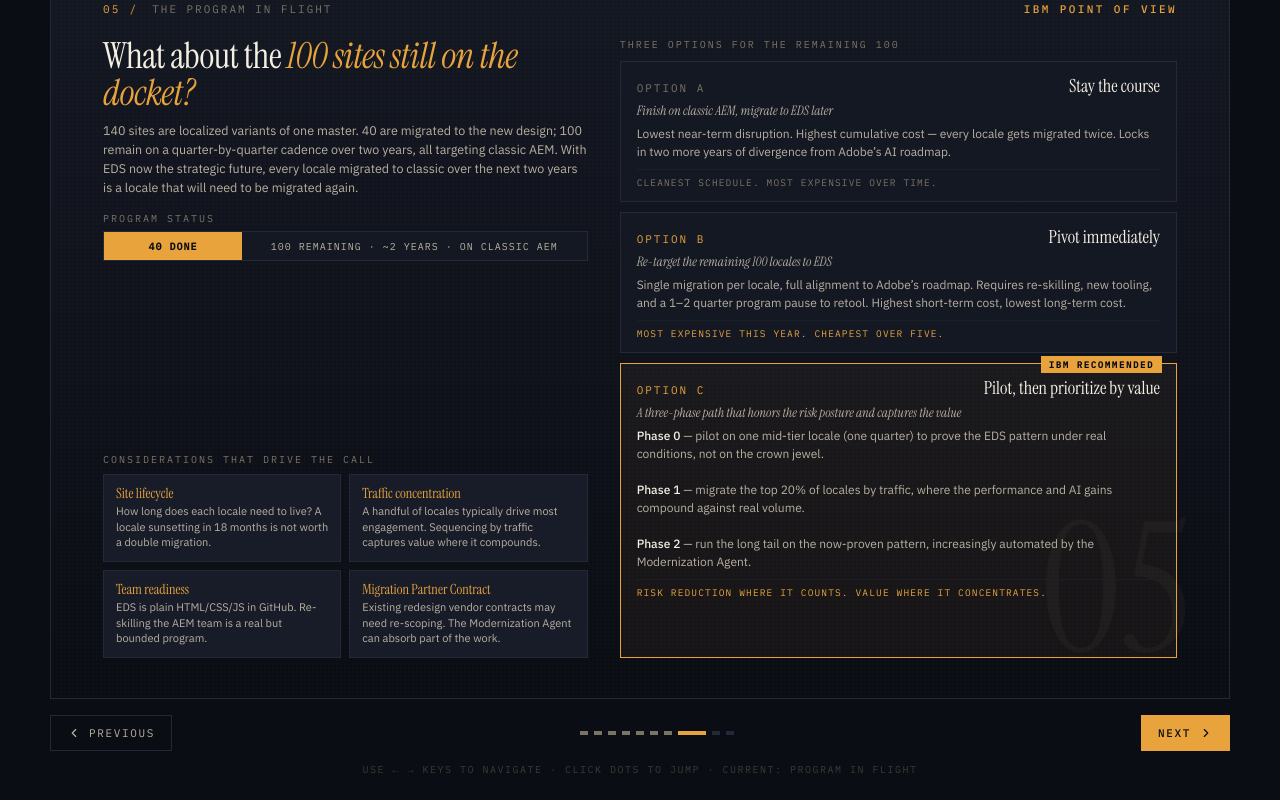
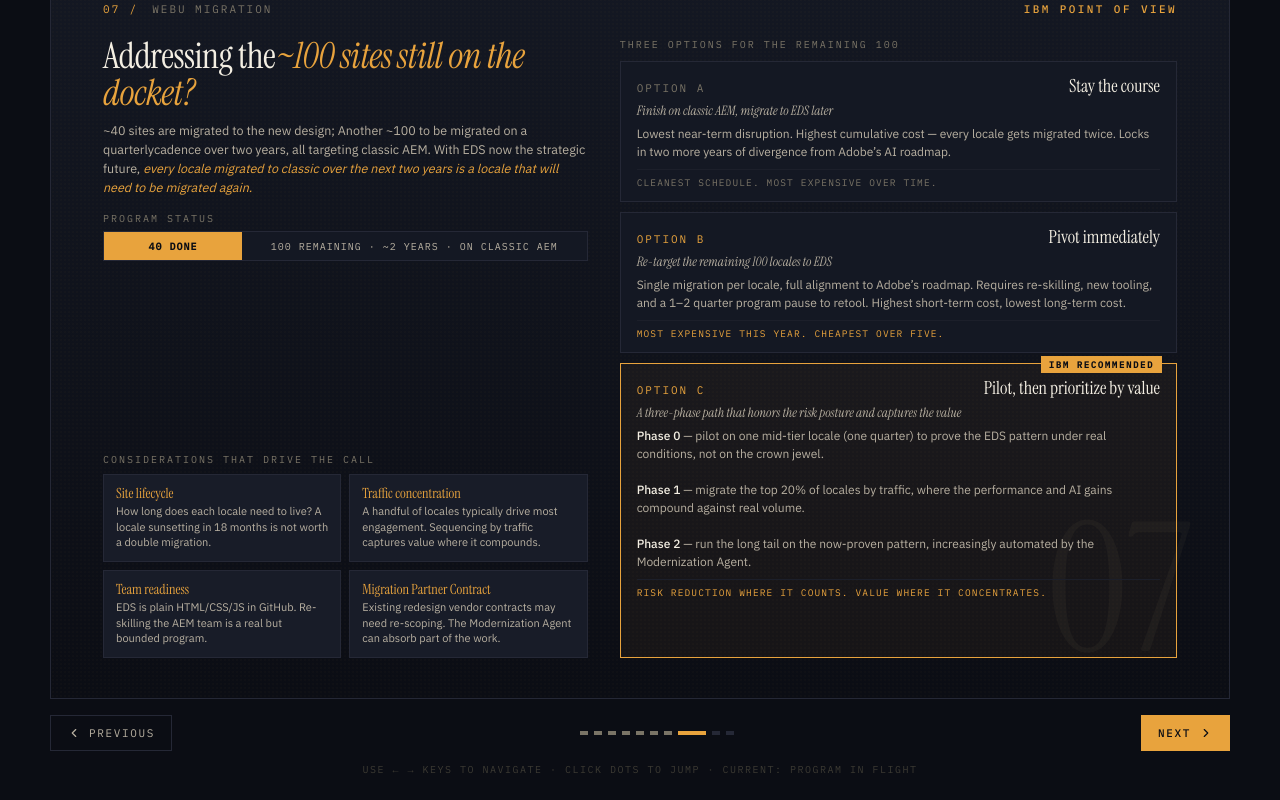
Before and after one commit to pradeepananth-cyber/eds-migration, a React (Vite) app: page / in a window 1280 px wide. Both pictures are taken after a click on the button 701 px from the left and 853 px from the top of the page. Shown: the part 121-921 px from the top of the page. Built offline with nearby package versions, Linux system fonts and the light colour scheme.

Commit message:
updated migration slide v2

```diff
--- a/src/App.jsx
+++ b/src/App.jsx
@@ -1260,7 +1260,7 @@
   ];
 
   return (
-    <SlideShell num="05" label="The program in flight" kicker="IBM Point of View">
+    <SlideShell num="07" label="WebU Migration" kicker="IBM Point of View">
       <div
         style={{
           display: 'grid',
@@ -1273,18 +1273,18 @@
         {/* LEFT COLUMN — situation, status, considerations grid */}
         <div style={{ display: 'flex', flexDirection: 'column', minHeight: 0 }}>
           <SlideTitle size={36}>
-            What about the{' '}
+            Addressing the
             <span style={{ fontStyle: 'italic', color: C.amber }}>
-              100 sites still on the docket?
+              ~100 sites still on the docket?
             </span>
           </SlideTitle>
 
           <div style={{ marginTop: 10 }}>
             <Body size={12.5} lh={1.5}>
-              140 sites are localized variants of one master. 40 are migrated to the new design;
-              100 remain on a quarter-by-quarter cadence over two years, all targeting classic AEM.
-              With EDS now the strategic future, every locale migrated to classic over the next two
-              years is a locale that will need to be migrated again.
+              ~40 sites are migrated to the new design;
+              Another ~100 to be migrated on a quarterlycadence over two years, all targeting classic AEM.
+              With EDS now the strategic future, <span style={{ fontStyle: 'italic', color: C.amber }}> every locale migrated to classic over the next two
+              years is a locale that will need to be migrated again.</span>
             </Body>
           </div>
 
```
